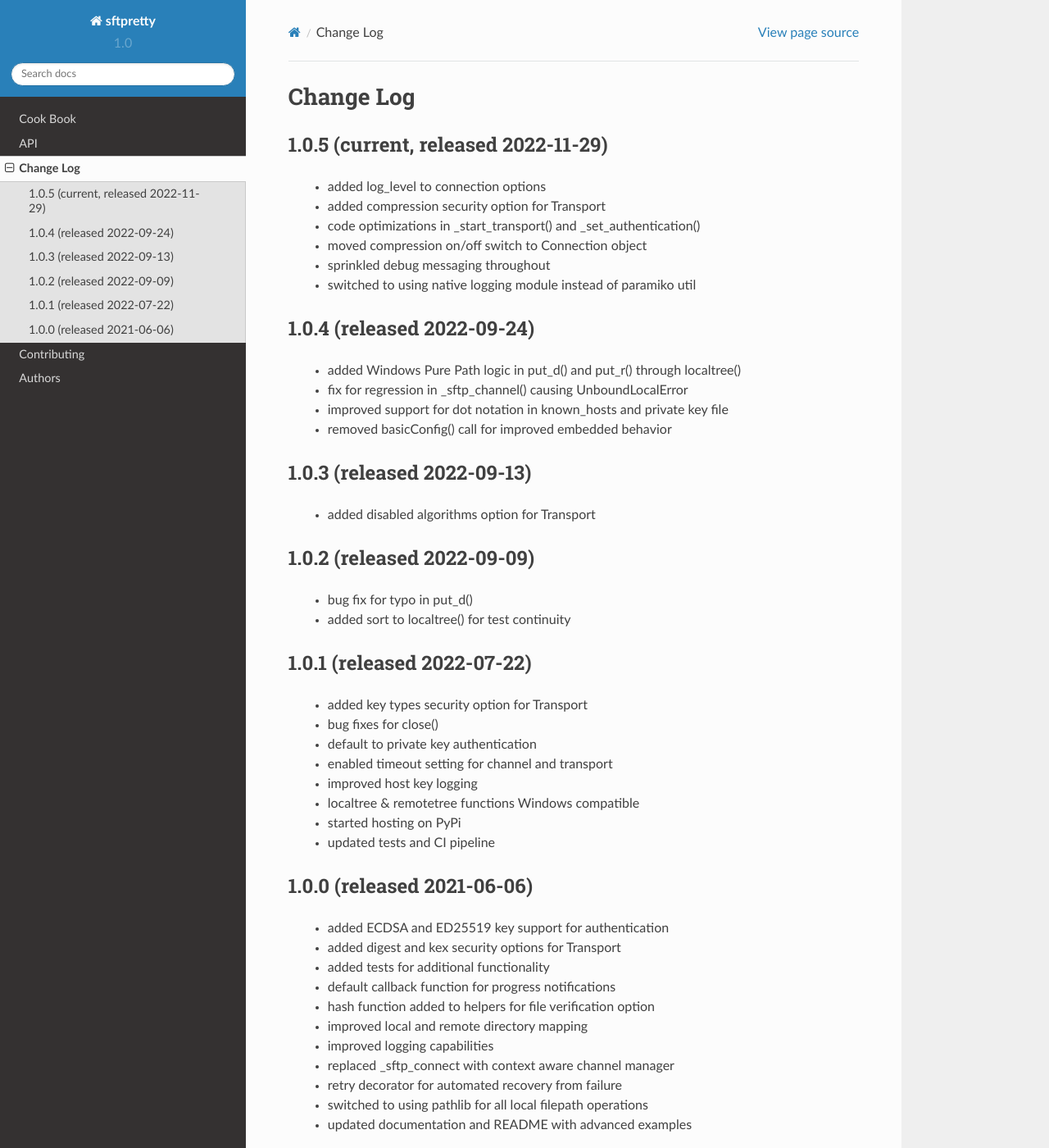
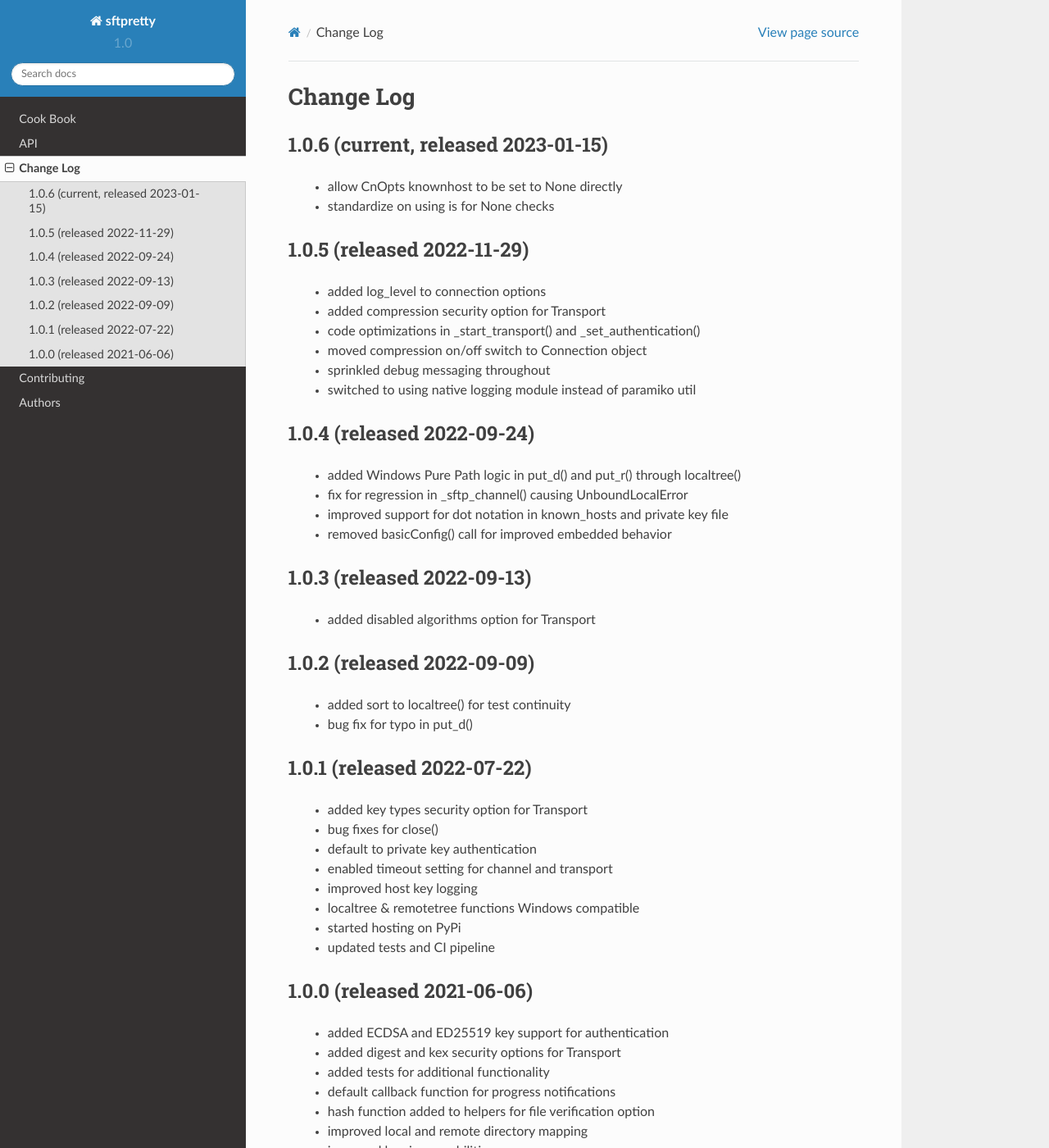
Before and after one commit to byteskeptical/sftpretty, a Sphinx documentation site: the page built from docs/changes.rst, in a window 1280 px wide and 1400 px high. Shown: the whole window at 82% size. Built offline with Sphinx 7.4.7 and the Read the Docs theme 2.0.0, drawn with Linux system fonts in a browser that asks for light colours.

Commit message:
version bump

```diff
--- a/docs/changes.rst
+++ b/docs/changes.rst
@@ -1,7 +1,12 @@
 Change Log
 ==========
 
-1.0.5 (current, released 2022-11-29)
+1.0.6 (current, released 2023-01-15)
+------------------------------------
+    * allow CnOpts knownhost to be set to None directly
+    * standardize on using is for None checks
+
+1.0.5 (released 2022-11-29)
 ------------------------------------
     * added log_level to connection options
     * added compression security option for Transport
@@ -23,8 +28,8 @@ Change Log
 
 1.0.2 (released 2022-09-09)
 ---------------------------
+    * added sort to localtree() for test continuity
     * bug fix for typo in put_d()
-    * added sort to localtree() for test continuity
 
 1.0.1 (released 2022-07-22)
 ---------------------------
--- a/setup.py
+++ b/setup.py
@@ -18,7 +18,7 @@ DESCRIPTION = "Pretty secure file transfer made easy."
 
 setup(
     name='sftpretty',
-    version='1.0.5',
+    version='1.0.6',
 
     packages=['sftpretty', ],
 
```
